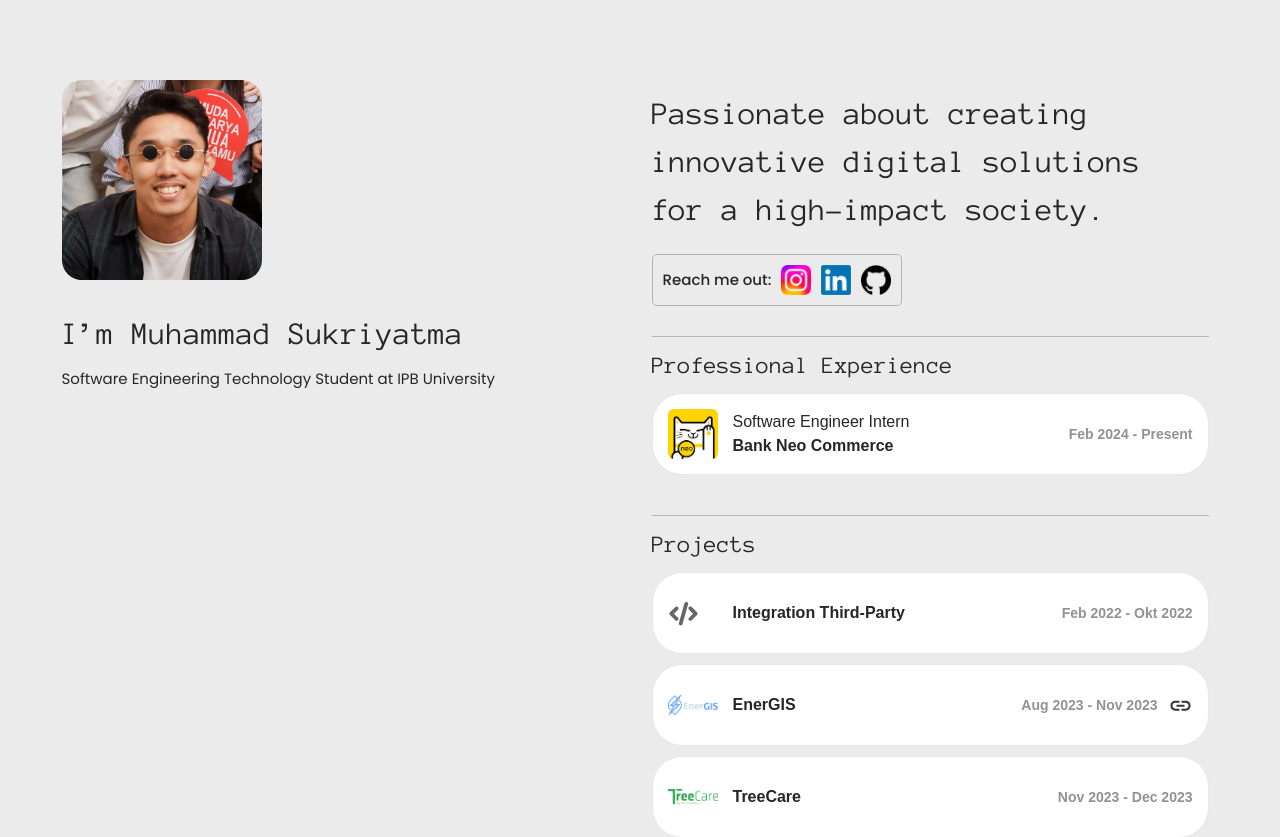
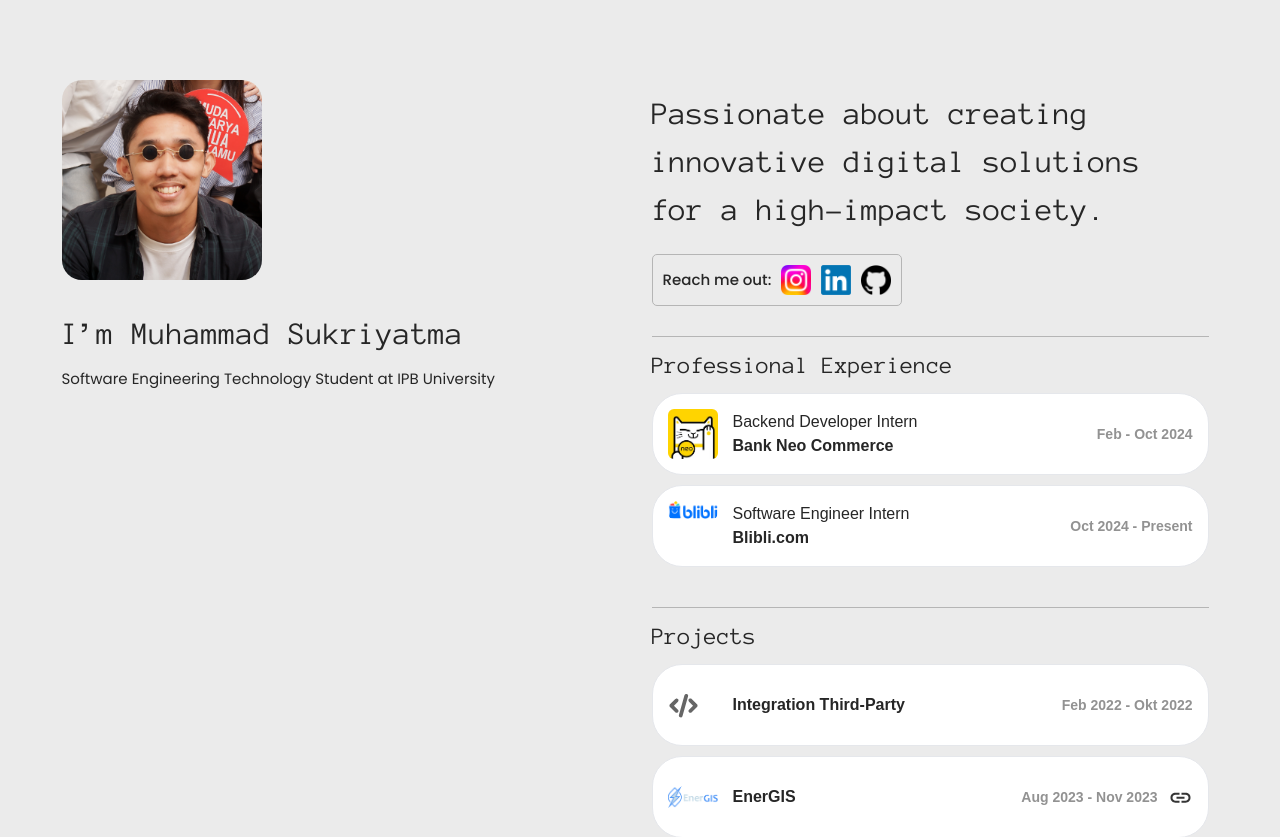
Before and after one commit to sukriyatma/my-porfolio, a Next.js app: page / in a window 1280 px wide. Shown: the top 837 px of the page. Built offline with nearby package versions, Linux system fonts and the light colour scheme.

Commit message:
add blibli.com

```diff
--- a/src/data/experience.ts
+++ b/src/data/experience.ts
@@ -1,9 +1,15 @@
 const Experience = [
     {
-        position:"Software Engineer Intern",
+        position:"Backend Developer Intern",
         companyName:"Bank Neo Commerce",
         companyImage:"/img/neobank_icon.png",
-        periode:"Feb 2024 - Present"
+        periode:"Feb - Oct 2024"
+    },
+    {
+        position:"Software Engineer Intern",
+        companyName:"Blibli.com",
+        companyImage:"/img/blibli_icon.png",
+        periode:"Oct 2024 - Present"
     }
 ]
 
```
Also changed, not shown: public/img/blibli_icon.png (added).
